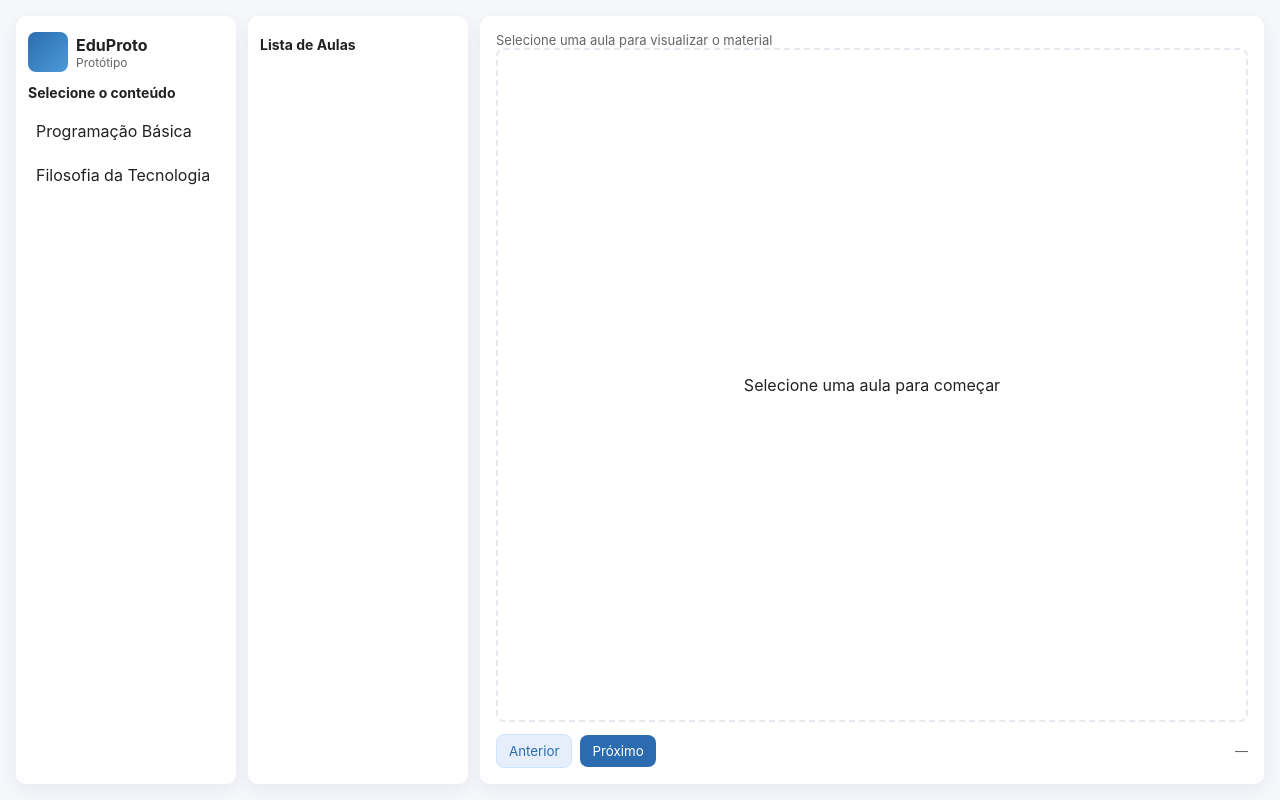
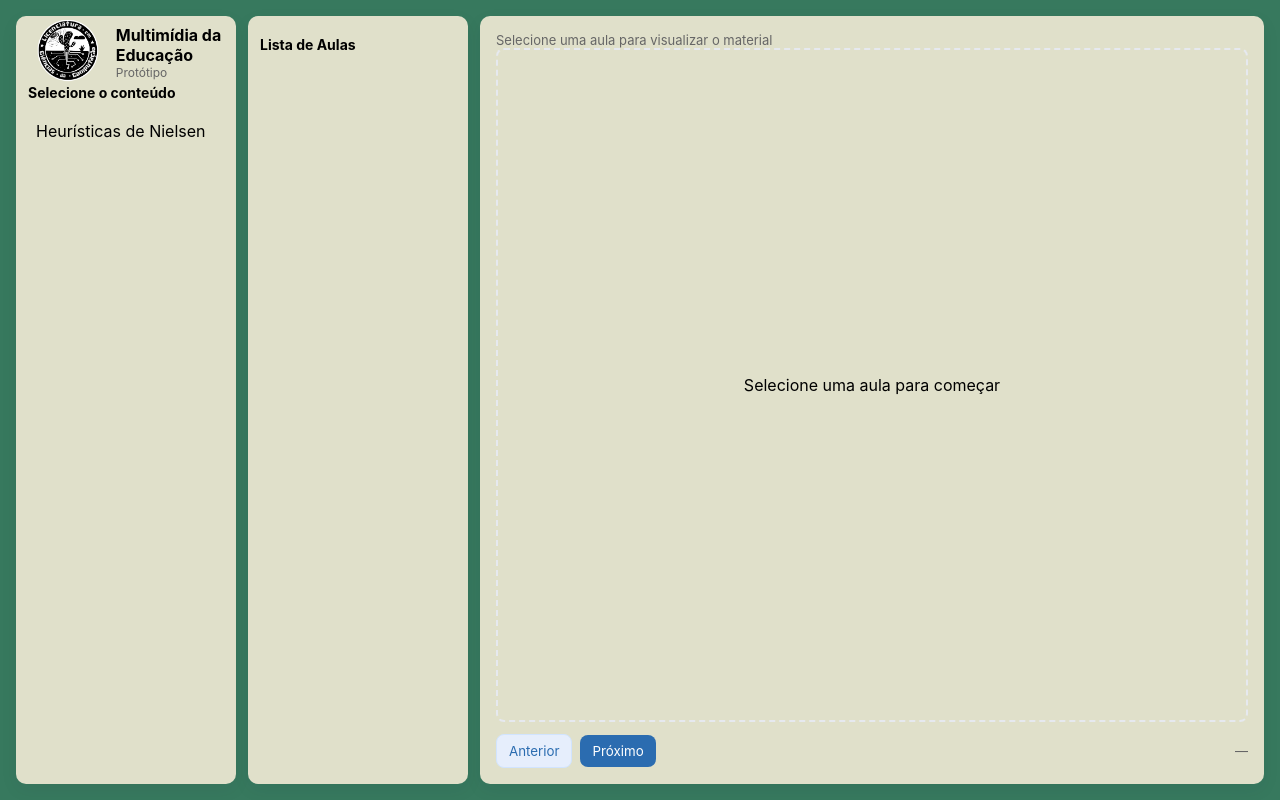
Before and after one commit to Mr-Freitas/Multimidia-da-educa-o, a plain HTML site: page index.html in a window 1280 px wide. Drawn offline with Linux system fonts and the light colour scheme.

Commit message:
Add pasta para imagens e alterado cor dos elementos e add logo do curso

```diff
--- a/index.html
+++ b/index.html
@@ -3,13 +3,13 @@
 <head>
   <meta charset="utf-8" />
   <meta name="viewport" content="width=device-width,initial-scale=1" />
-  <title>Sistema Educativo - Protótipo</title>
+  <title>Multimídia da Educação - Protótipo</title>
   <link rel="stylesheet" href="style.css" />
 </head>
 <body>
   <div class="app">
     <aside class="left">
-      <div class="logo"><div class="badge"></div><div><strong>EduProto</strong><div style="font-size:12px;color:#666">Protótipo</div></div></div>
+      <div class="logo"><img  class="badge" src="/image/logo01CACTO.png"></img><div><strong>Multimídia da Educação</strong><div style="font-size:12px;color:#666">Protótipo</div></div></div>
       <h3>Selecione o conteúdo</h3>
       <div class="content-list" id="contentList"></div>
     </aside>
--- a/script.js
+++ b/script.js
@@ -1,31 +1,18 @@
 const data = [
   {
     id: 'mat01',
-    title: 'Programação Básica',
+    title: 'Heurísticas de Nielsen',
     lessons: [
       {id:'m1a1', title:'Aula 1 - Introdução', steps:[
-        {type:'video', value:'M7lc1UVf-VE'},
+        {type:'video', value:'c1DCt5zLVyM'},
         {type:'text', value:'Este é o texto da continuação da aula. Aqui você explica conceitos importantes.'},
         {type:'image', value:'https://via.placeholder.com/800x450?text=Imagem+da+Aula+1'},
         {type:'audio', value:'https://www.soundhelix.com/examples/mp3/SoundHelix-Song-1.mp3'}
       ]},
-      {id:'m1a2', title:'Aula 2 - Variáveis', steps:[
-        {type:'video', value:'M7lc1UVf-VE'},
-        {type:'text', value:'Nesta aula veremos variáveis, tipos e atribuições.'}
-      ]}
+
     ]
   },
-  {
-    id: 'mat02',
-    title: 'Filosofia da Tecnologia',
-    lessons: [
-      {id:'m2a1', title:'Aula 1 - Identidade e Máquina', steps:[
-        {type:'video', value:'M7lc1UVf-VE'},
-        {type:'text', value:'Reflexão sobre identidade em ambientes digitais.'},
-        {type:'image', value:'https://via.placeholder.com/800x450?text=Filosofia+e+Tecnologia'}
-      ]}
-    ]
-  }
+
 ];
 
 const contentList = document.getElementById('contentList');
--- a/style.css
+++ b/style.css
@@ -7,11 +7,12 @@
 * {
   box-sizing: border-box;
   font-family: Inter, system-ui, Arial, sans-serif;
+  color: rgb(0, 0, 0);
 }
 
 body {
   margin: 0;
-  background: #f6f7fb;
+  background: #37795e;
   color: #222;
 }
 
@@ -24,10 +25,10 @@ body {
 
 .left {
   width: var(--sidebar);
-  background: #fff;
+  background: #e0e0ca;
   border-radius: 10px;
   padding: 12px;
-  box-shadow: 0 6px 18px rgba(18, 33, 68, 0.06);
+  box-shadow: 0 6px 18px rgba(55, 33, 62, 0.06);
   display: flex;
   flex-direction: column;
 }
@@ -40,11 +41,10 @@ body {
 }
 
 .logo .badge {
-  width: 40px;
-  height: 40px;
-  background: linear-gradient(135deg, var(--accent), #4c9bd6);
-  border-radius: 8px;
+  width: 80px;
+  height: 80px;
 }
+
 
 h3 {
   margin: 8px 0 12px 0;
@@ -74,7 +74,7 @@ h3 {
 
 .middle {
   width: 220px;
-  background: #fff;
+  background: #e0e0ca;
   border-radius: 10px;
   padding: 12px;
   box-shadow: 0 6px 18px rgba(18, 33, 68, 0.06);
@@ -100,7 +100,7 @@ h3 {
 
 .main {
   flex: 1;
-  background: #fff;
+  background: #e0e0ca;
   border-radius: 10px;
   padding: 16px;
   box-shadow: 0 6px 18px rgba(18, 33, 68, 0.06);
```
Also changed, not shown: image/logo01CACTO.png (added).
